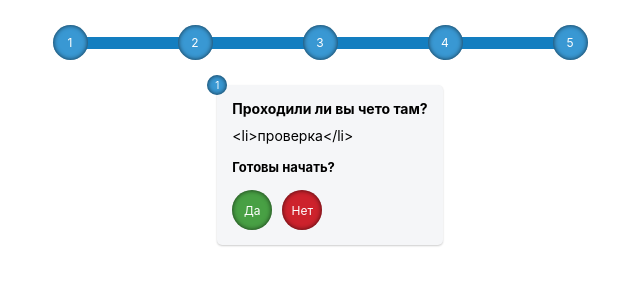
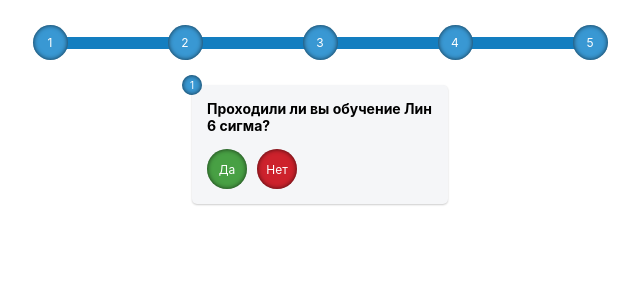
Before and after one commit to zhuzhavladislav/iSys-internship, a React (Create React App) app: page / in a window 1280 px wide. Shown: the top 300 px of the page, without its empty margins (320-960 px from the left). Built offline with nearby package versions, Linux system fonts and the light colour scheme.

Commit message:
Test version, may be deleted

```diff
--- a/package.json
+++ b/package.json
@@ -8,6 +8,7 @@
     "@testing-library/user-event": "^13.5.0",
     "react": "^18.2.0",
     "react-dom": "^18.2.0",
+    "react-native-web": "^0.18.9",
     "react-scripts": "5.0.1",
     "web-vitals": "^2.1.4"
   },
--- a/src/App.css
+++ b/src/App.css
@@ -10,10 +10,14 @@
 }
 
 .question-line {
+  display:flex;
+  width: fit-content;
   margin-top: 20px;
-  display: flex;
+  margin-left: auto;
+  margin-right: auto;
   align-items: center;
   justify-content: center;
+  gap: 90px;
 }
 
 .question-div {
@@ -54,17 +58,15 @@
 
 .line-div {
   display: flex;
+  position: absolute;
   justify-content: center;
   align-items: center;
-  width: auto;
   height: 40px;
 }
 .line {
   display: flex;
-  width: 100px;
+  width: 100%;
   height: 12px;
-  margin-left: -10px;
-  margin-right: -10px;
   background: #137ec0;
 }
 
@@ -72,6 +74,8 @@
   display: flex;
   align-items: center;
   justify-content: center;
+  margin-left: 40%;
+  margin-right: 40%;
 }
 .content h4 {
   margin-top: 15px;
@@ -81,15 +85,10 @@
 }
 .content p {
   margin-top: 10px;
+  margin-bottom: 15px;
   margin-left: 15px;
   margin-right: 15px;
   font-size: 14px;
-}
-.content h5 {
-  margin-top: 15px;
-  margin-left: 15px;
-  margin-right: 15px;
-  font-size: 13px;
 }
 .contentBlock {
   display: block;
@@ -136,7 +135,7 @@
   cursor: default;
   font-size: 10px;
   background-color: #3998d3;
-  position: relative;
-  left: 10px;
-  top: -70px;
+  position: absolute;
+  margin-left: -10px;
+  margin-top: -10px;
 }
--- a/src/App.js
+++ b/src/App.js
@@ -1,56 +1,10 @@
 import "./App.css";
+import Quiz from "./views/Quiz";
 
 function App() {
-  let test = { title: "Проходили ли вы чето там?", text: "<li>проверка</li>" };
-
-  console.log(test);
-
   return (
     <div>
-      <div className="question-line">
-        <div className="question-div">
-          <div className="circle question-circle">1</div>
-        </div>
-        <div className="line-div">
-          <div className="line"></div>
-        </div>
-        <div className="question-div">
-          <div className="circle question-circle">2</div>
-        </div>
-        <div className="line-div">
-          <div className="line"></div>
-        </div>
-        <div className="question-div">
-          <div className="circle question-circle">3</div>
-        </div>
-        <div className="line-div">
-          <div className="line"></div>
-        </div>
-        <div className="question-div">
-          <div className="circle question-circle">4</div>
-        </div>
-        <div className="line-div">
-          <div className="line"></div>
-        </div>
-        <div className="question-div">
-          <div className="circle question-circle">5</div>
-        </div>
-      </div>
-
-      <div className="content">
-        <div className="circle number-circle">1</div>
-        <div className="contentBlock">
-          {/* {(props. !== "" && props. !== null) && (
-          )} */}
-          <h4>{test.title}</h4>
-          <p>{test.text}</p>
-          <h5>Готовы начать?</h5>
-          <div className="answer">
-            <div className="circle answer-circle yes-circle">Да</div>
-            <div className="circle answer-circle no-circle">Нет</div>
-          </div>
-        </div>
-      </div>
+      <Quiz />
     </div>
   );
 }
--- /dev/null
+++ b/src/components/Line.js
@@ -0,0 +1,22 @@
+import React from "react";
+
+export default class Line extends React.Component {
+
+
+  LineAutoWidth = async () => {
+    let wd =  this.props.n * 135 - 110;
+    document.getElementById("line-div").style.width = wd+'px';
+  };
+
+  componentDidMount() {
+    this.LineAutoWidth();
+  }
+
+  render() {
+    return (
+      <div className="line-div" id="line-div">
+        <div className="line"></div>
+      </div>
+    );
+  }
+}
--- /dev/null
+++ b/src/components/QuestionCircle.js
@@ -0,0 +1,9 @@
+import React from "react";
+
+export default function QuestionCircle(props) {
+  return (
+    <div className="question-div">
+      <div className="circle question-circle">{props.id}</div>
+    </div>
+  );
+}
--- /dev/null
+++ b/src/components/Result.js
@@ -0,0 +1,59 @@
+import React from "react";
+
+export default class Result extends React.Component {
+
+  handleClickYes = () => {
+    this.props.parentCallback({
+      nextStep: this.props.resultData.actions[0].nextStep[0].id,
+      id: this.props.resultData.id,
+      result: this.props.resultData.actions[0].result,
+    });
+    }
+
+
+  handleClickNo = () => {
+    this.props.parentCallback({
+      nextStep: this.props.resultData.actions[1].nextStep[0].id,
+      id: this.props.resultData.id,
+      result: this.props.resultData.actions[1].result,
+    });
+  };
+
+  render() {
+    let resultData = this.props.resultData;
+    console.log("Child:");
+    console.log(resultData);
+    console.log(this.props.conditions)
+    return (
+      <div className="content">
+        <div className="contentBlock">
+          <div className="circle number-circle">{resultData.id}</div>
+          <h4>{resultData.title}</h4>
+          {resultData.content !== "" && resultData.content !== null && (
+            <p>{resultData.content}</p>
+          )}
+          {resultData.actions !== "" && resultData.actions !== null && (
+            <React.Fragment>
+              <div className="answer">
+                <div
+                  className="circle answer-circle yes-circle"
+                  onClick={this.handleClickYes}
+                >
+                  {resultData.actions[0].title}
+                </div>
+                {resultData.actions.length !== 1 && (
+                  <div
+                    className="circle answer-circle no-circle"
+                    onClick={this.handleClickNo}
+                  >
+                    {resultData.actions[1].title}
+                  </div>
+                )}
+              </div>
+            </React.Fragment>
+          )}
+        </div>
+      </div>
+    );
+  }
+}
--- a/src/index.js
+++ b/src/index.js
@@ -5,7 +5,7 @@ import App from './App';
 
 const root = ReactDOM.createRoot(document.getElementById('root'));
 root.render(
-  <React.StrictMode>
+  // <React.StrictMode>
     <App />
-  </React.StrictMode>
+  // </React.StrictMode>
 );
--- /dev/null
+++ b/src/local-json/quiz.json
@@ -0,0 +1,118 @@
+[
+    {
+        "id": 1,
+        "title": "Проходили ли вы обучение Лин 6 сигма?",
+        "content": null,
+        "actions": [
+            {
+                "id": 1,
+                "title": "Да",
+                "result": "y",
+                "nextStep": [
+                    {
+                        "id": 2
+                    }
+                ]
+            },
+            {
+                "id": 2,
+                "title": "Нет",
+                "result": "n",
+                "nextStep": [
+                    {
+                        "id": 2
+                    }
+                ]
+            }
+        ]
+    },
+    {
+        "id": 2,
+        "title": "Есть тема для проекта?",
+        "content": null,
+        "actions": [
+            {
+                "id": 1,
+                "title": "Да",
+                "result": "y",
+                "nextStep": [
+                    {
+                        "id": 5
+                    }
+                ]
+            },
+            {
+                "id": 2,
+                "title": "Нет",
+                "result": "n",
+                "nextStep": [
+                    {
+                        "id": 3
+                    }
+                ]
+            }
+        ]
+    },
+    {
+        "id": 3,
+        "title": "Как выбрать тему для проекта?",
+        "content": "<li> Следует определиться ся направлением проекта<br><a> Направление проектов Лин 6 сигма</a>",
+        "actions": [
+            {
+                "id": 1,
+                "title": "Да",
+                "result": "y",
+                "nextStep": [
+                    {
+                        "id": 5,
+                        "conditions": [
+                            {
+                                "id": 1,
+                                "result": "y"
+                            },
+                            {
+                                "id": 2,
+                                "result": "y"
+                            }
+                        ]
+                    },
+                    {
+                        "id": 4,
+                        "conditions": [
+                            {
+                                "id": 1,
+                                "result": "y"
+                            },
+                            {
+                                "id": 2,
+                                "result": "n"
+                            }
+                        ]
+                    }
+                ]
+            }
+        ]
+    },
+    {
+        "id": 4,
+        "title": "Как попасть в группу обучения?",
+        "content": "Будет текст",
+        "actions": [
+            {
+                "id": 1,
+                "title": "Yes",
+                "result": "y",
+                "nextStepId": [
+                    {
+                        "id": 5
+                    }
+                ]
+            }
+        ]
+    },
+    {
+        "id": 5,
+        "title": "Как начать проект?",
+        "content": "Для начала вашего проекта ознакомьтесь с информацией на портале знаний<br><br><a>Необходимая информация для старта</a>"
+    }
+]
--- /dev/null
+++ b/src/views/Quiz.js
@@ -0,0 +1,44 @@
+import React from "react";
+import Line from "../components/Line";
+import QuestionCircle from "../components/QuestionCircle";
+import Result from "../components/Result";
+import quiz from "../local-json/quiz.json";
+
+export default class Quiz extends React.Component {
+  state = {
+    id: quiz[0].id,
+    title: quiz[0].title,
+    content: quiz[0].content,
+    actions: quiz[0].actions,
+    conditions: [],
+  };
+
+  handleCallback = (childData) => {
+    this.setState({ actions: "" });
+    this.setState(quiz[childData.nextStep - 1]);
+    this.setState({
+      conditions: [
+        ...this.state.conditions,
+        ...[{ id: childData.id, result: childData.result }],
+      ],
+    });
+    // console.log("New data:");
+    // console.log(this.state);
+  };
+
+  render() {
+    console.log("Parent");
+    console.log(this.state);
+    return (
+      <div>
+        <div className="question-line">
+          <Line n={quiz.length} />
+          {quiz.map((circle) => (
+            <QuestionCircle key={circle.id} id={circle.id} />
+          ))}
+        </div>
+        <Result resultData={this.state} parentCallback={this.handleCallback} conditions={this.state.conditions}/>
+      </div>
+    );
+  }
+}
```
Also changed, not shown: 1 other file (tests, documents, lock files or other folders).
